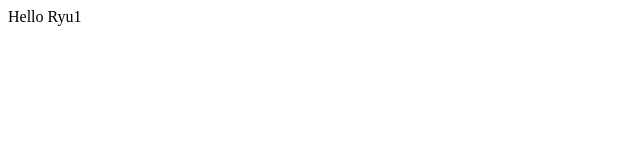
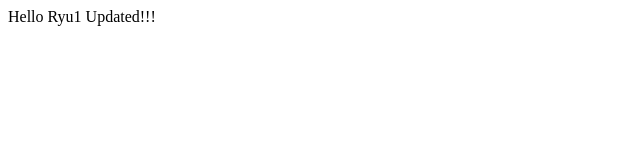
Before and after one commit to KotenUnder/Portfolio, a plain HTML site: page index.html in a window 1280 px wide. Shown: the whole page, without its empty margins (0-640 px from the left). Drawn offline with Linux system fonts and the light colour scheme.

Commit message:
Update index.html

```diff
--- a/index.html
+++ b/index.html
@@ -5,6 +5,6 @@
   <meta charset="utf-8">
  </head>
  <body>
-  Hello Ryu1
+  Hello Ryu1 Updated!!!
  </body>
 </html>
```
